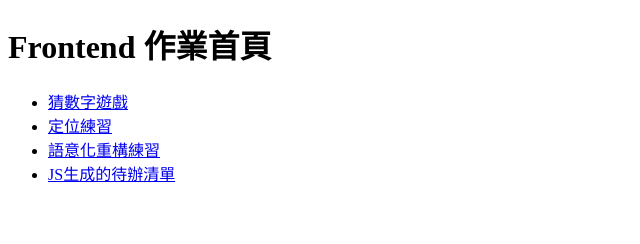
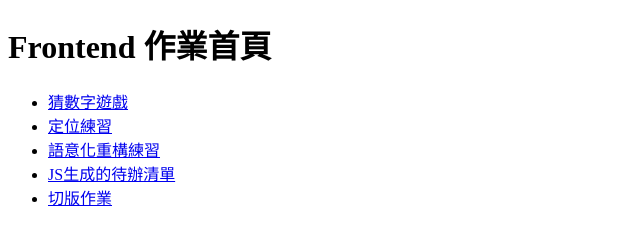
Before and after one commit to smillzy/CourseHomeWork, a plain HTML site: page Frontend/index.html in a window 1280 px wide. Shown: the whole page, without its empty margins (0-640 px from the left). Drawn offline with Linux system fonts and the light colour scheme.

Commit message:
新增切版作業

```diff
--- a/Frontend/index.html
+++ b/Frontend/index.html
@@ -21,6 +21,9 @@
       <li>
         <a href="./ToDoList.html">JS生成的待辦清單</a>
       </li>
+      <li>
+        <a href="./RWD.html">切版作業</a>
+      </li>
     </ul>
   </body>
 </html>
```
